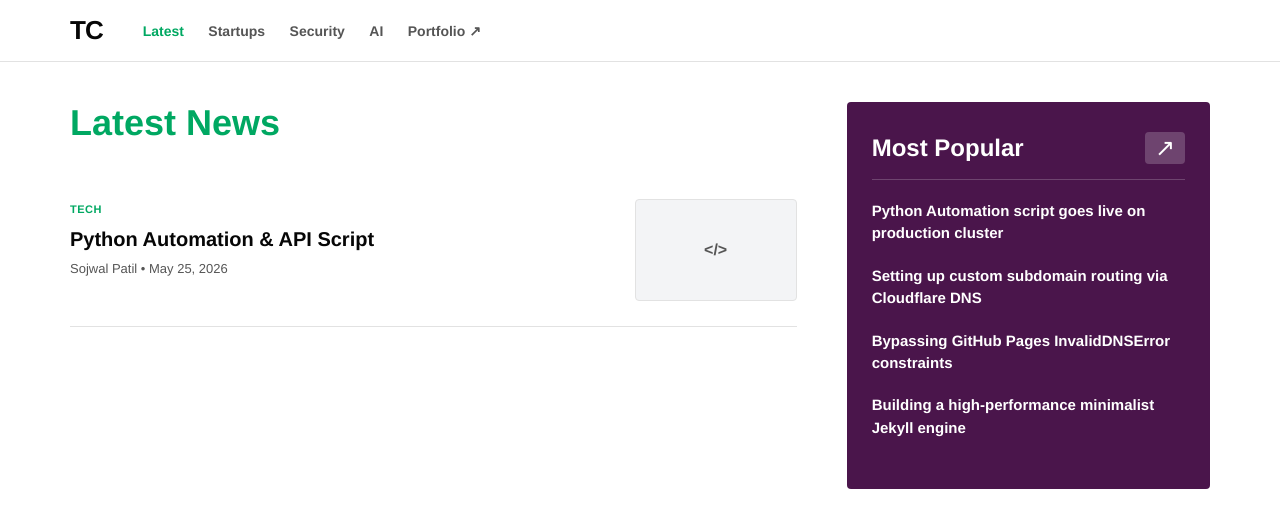
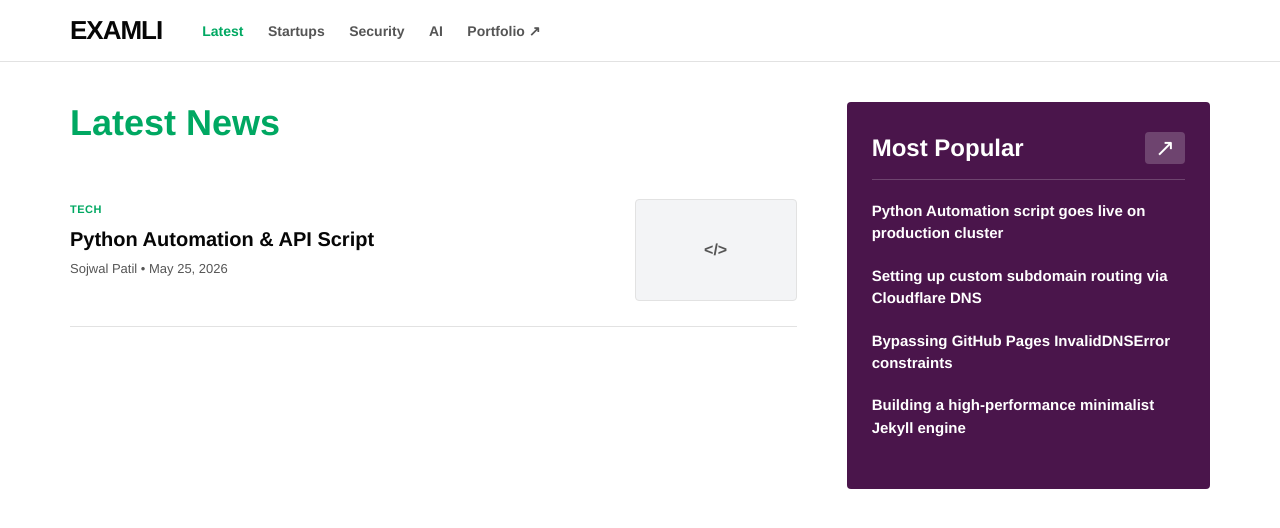
Before and after one commit to examli/examli.github.io, a Jekyll site: the page built from index.html, in a window 1280 px wide. Shown: the top 528 px of the page. Built offline with Jekyll 4.4.1, drawn with Linux system fonts in a browser that asks for light colours.

Commit message:
Update default.html

```diff
--- a/_layouts/default.html
+++ b/_layouts/default.html
@@ -10,7 +10,7 @@
 
     <header class="tc-navbar">
       <div class="navbar-container">
-        <a href="/" class="tc-logo">TC</a>
+        <a href="/" class="tc-logo">EXAMLI</a>
         <nav class="tc-nav-links">
           <a href="#" class="active">Latest</a>
           <a href="#">Startups</a>
```
